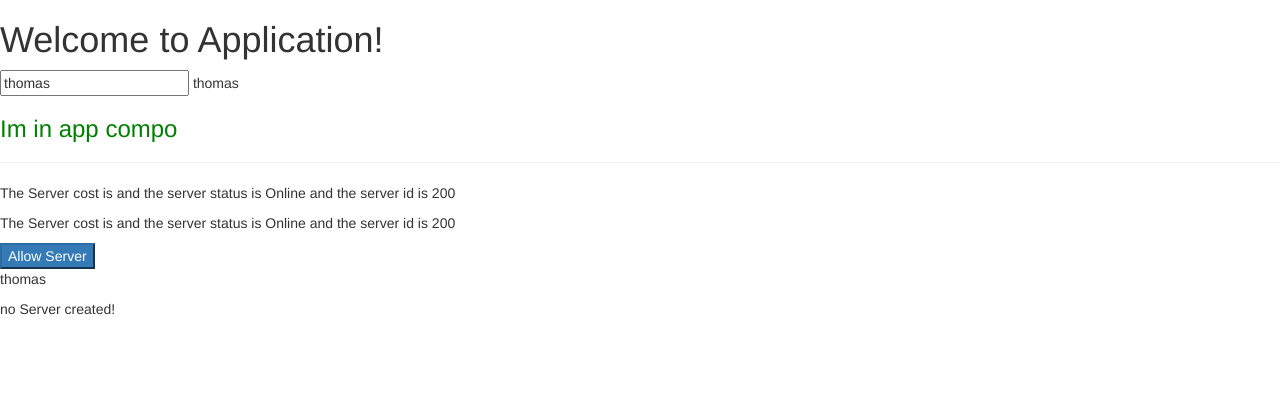
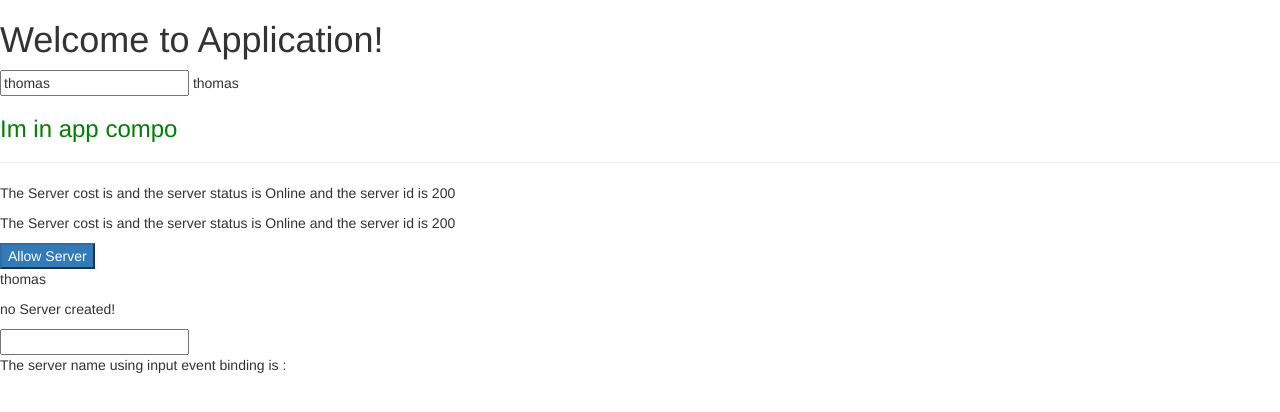
Before and after one commit to thomasraphel/Angular4Application, an Angular app in the folder SampleApplication/: page / in a window 1280 px wide. Shown: the top 412 px of the page. Built offline with nearby package versions, Linux system fonts and the light colour scheme.

Commit message:
This example binds 'input' event with a value in TS. we pass the 'event' variable along to TS, we find out the 'target' in which it is invoked upon, here it is the 'input' element of html we get the value in the target and set it to the server name

```diff
--- a/SampleApplication/src/app/servers/servers.component.html
+++ b/SampleApplication/src/app/servers/servers.component.html
@@ -10,3 +10,9 @@
 
 <p [innerText]="name"></p>
 <p>{{serverCreationStatus}}</p>
+
+<input
+ type="text"
+ (input)="onTyping($event)"/>
+
+ <p>The server name using input event binding is : {{serverName}}</p>
--- a/SampleApplication/src/app/servers/servers.component.ts
+++ b/SampleApplication/src/app/servers/servers.component.ts
@@ -22,10 +22,15 @@ export class ServersComponent implements OnInit {
   allowNewServer : boolean = false;
   name : string = "thomas";
   serverCreationStatus : string = "no Server created!";
+  serverName : string = "";
 
   onCreateServer(){
     this.serverCreationStatus = "Server is created!!!";
   }
 
+  onTyping(event : Event){
+    this.serverName = (<HTMLInputElement>event.target).value;
+  }
+
 
 }
```
